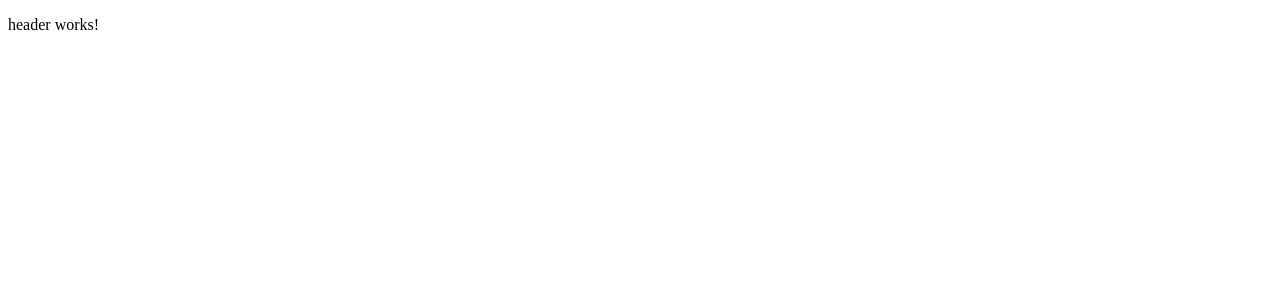
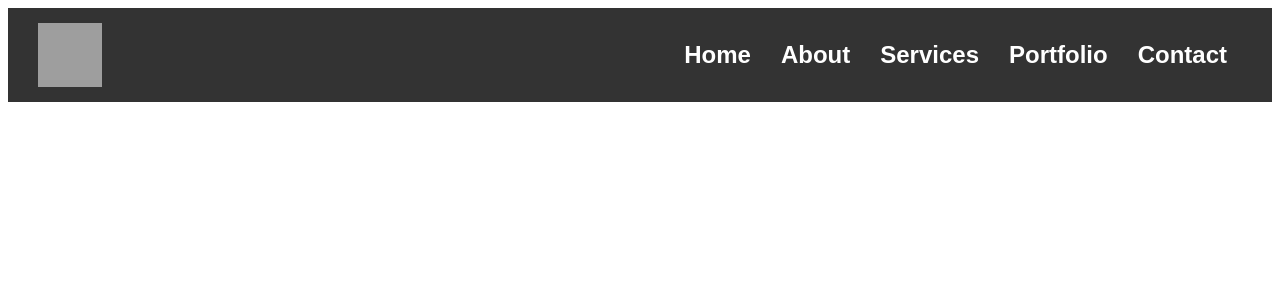
Before and after one commit to divyanjali2/angular_projet_2, an Angular app: page / in a window 1280 px wide. Shown: the top 300 px of the page. Built offline with nearby package versions, Linux system fonts and the light colour scheme; grey boxes are pictures that could not be loaded.

Commit message:
added navba to header

```diff
--- a/src/app/header/header.component.css
+++ b/src/app/header/header.component.css
@@ -0,0 +1,93 @@
+* {
+    margin: 0;
+    padding: 0;
+    box-sizing: border-box;
+    font-family: Arial, sans-serif;
+}
+
+body {
+    background-color: #f4f4f4;
+}
+
+/* Navbar Styles */
+nav {
+    display: flex;
+    justify-content: space-between;
+    align-items: center;
+    background-color: #333;
+    padding: 15px 30px;
+}
+
+.logo {
+    display: flex;
+    align-items: center;
+    color: white;
+    font-size: 24px;
+    font-weight: bold;
+    text-decoration: none;
+}
+
+.logo img {
+    width: 4rem;
+    height: 4rem;
+}
+
+.nav-links {
+    list-style: none;
+    display: flex;
+}
+
+.nav-links li {
+    margin: 0 15px;
+}
+
+.nav-links a {
+    color: white;
+    text-decoration: none;
+    font-size: 24px;
+    transition: 0.3s;
+    font-weight: 600;
+}
+
+.nav-links a:hover {
+    color: #ffcc00;
+}
+
+/* Responsive Menu */
+.menu-toggle {
+    display: none;
+    flex-direction: column;
+    cursor: pointer;
+}
+
+.menu-toggle div {
+    width: 30px;
+    height: 3px;
+    background-color: white;
+    margin: 5px;
+}
+
+@media (max-width: 768px) {
+    .nav-links {
+        display: none;
+        flex-direction: column;
+        width: 100%;
+        position: absolute;
+        top: 60px;
+        left: 0;
+        background-color: #333;
+        text-align: center;
+    }
+
+    .nav-links li {
+        margin: 15px 0;
+    }
+
+    .menu-toggle {
+        display: flex;
+    }
+
+    .nav-active {
+        display: flex;
+    }
+}
--- a/src/app/header/header.component.html
+++ b/src/app/header/header.component.html
@@ -1 +1,38 @@
-<p>header works!</p>
+<!DOCTYPE html>
+<html lang="en">
+<head>
+    <meta charset="UTF-8">
+    <meta name="viewport" content="width=device-width, initial-scale=1.0">
+    <title>Styled Navbar</title>
+    <link rel="stylesheet" href="./header.component.css">
+</head>
+<body>
+
+<header>
+    <nav>
+        <a href="#" class="logo">
+            <img src="https://marketplace.canva.com/EAFI0FcPups/2/0/1600w/canva-black-elegant-beauty-bar-youtube-channel-logo-Fr68kmgcpCY.jpg" alt="Logo">
+        </a>
+        <ul class="nav-links">
+            <li><a href="#">Home</a></li>
+            <li><a href="#">About</a></li>
+            <li><a href="#">Services</a></li>
+            <li><a href="#">Portfolio</a></li>
+            <li><a href="#">Contact</a></li>
+        </ul>
+        <div class="menu-toggle" onclick="toggleMenu()">
+            <div></div>
+            <div></div>
+            <div></div>
+        </div>
+    </nav>
+</header>
+
+<script>
+    function toggleMenu() {
+        document.querySelector(".nav-links").classList.toggle("nav-active");
+    }
+</script>
+
+</body>
+</html>
```
